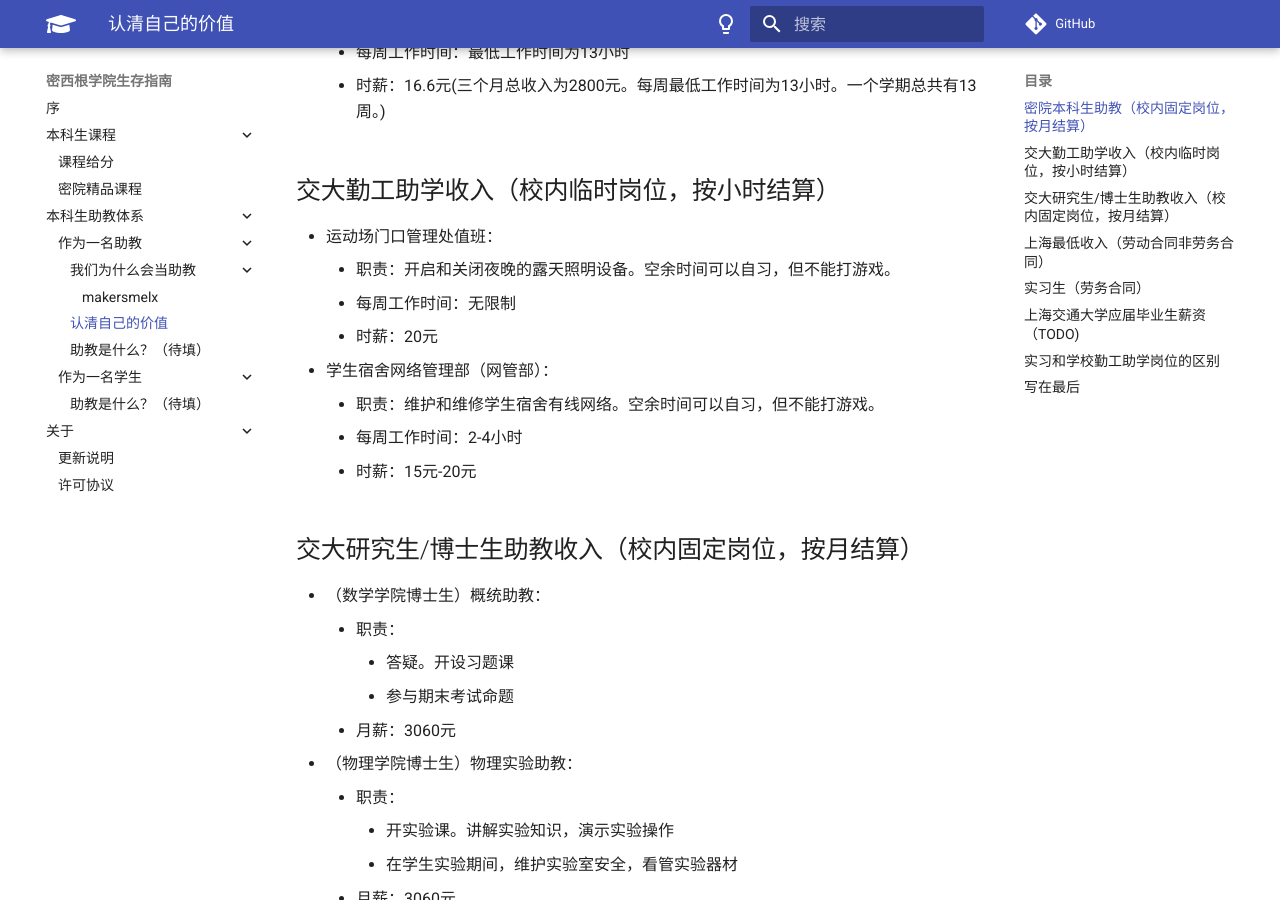
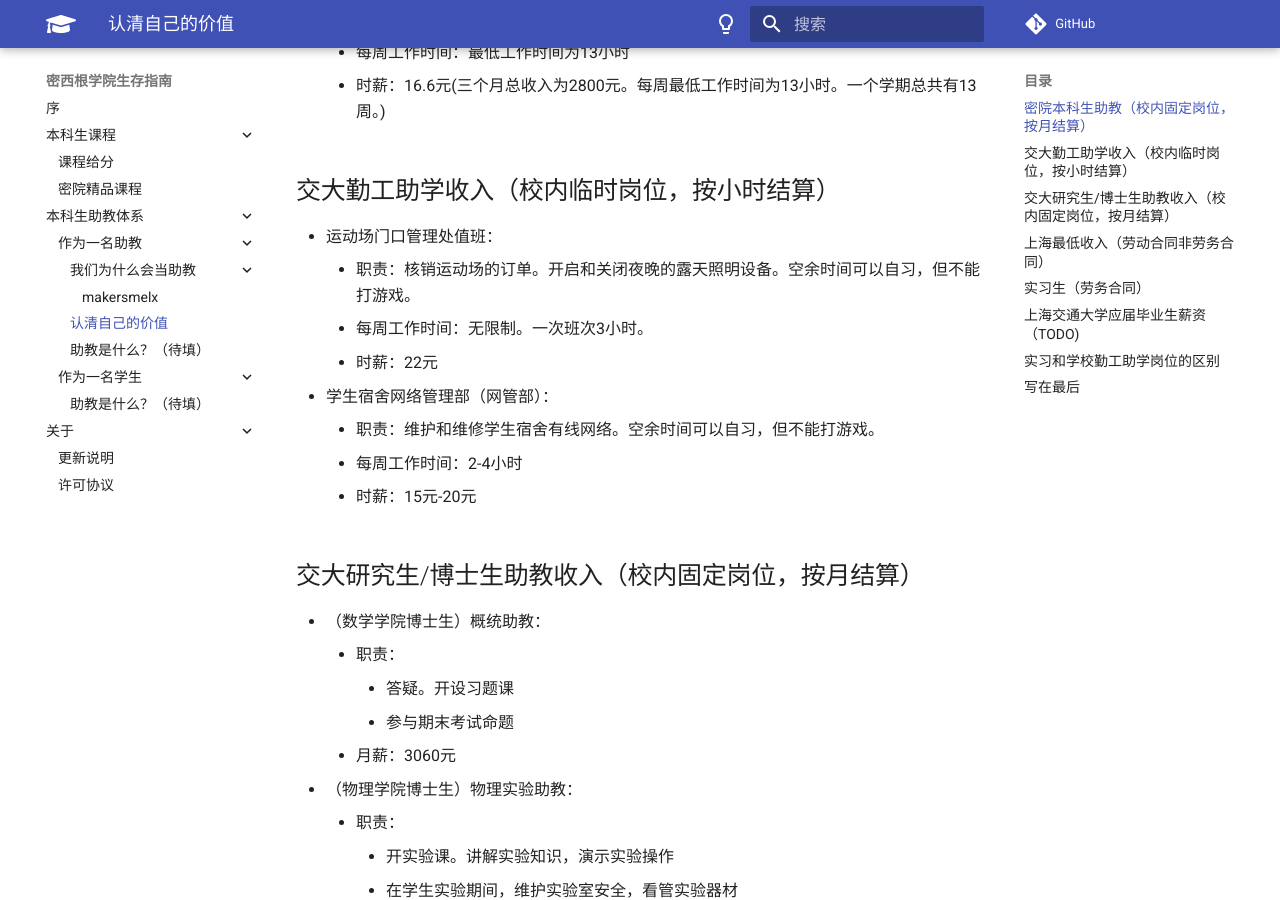
Before and after one commit to SurviveUMJI/SurviveUMJIManual, an MkDocs documentation site: the page built from docs/本科生助教体系/作为一名助教/认清自己的价值.md, in a window 1280 px wide and 900 px high, scrolled down 458 px. Built offline with MkDocs 1.6.1 and Material for MkDocs 9.7.7, drawn with Linux system fonts in a browser that asks for light colours; comment, search, counter and statistics services are not loaded.

Commit message:
doc(ta): update the description of other works

```diff
--- a/docs/本科生助教体系/作为一名助教/认清自己的价值.md
+++ b/docs/本科生助教体系/作为一名助教/认清自己的价值.md
@@ -14,9 +14,9 @@
 
 ## 交大勤工助学收入（校内临时岗位，按小时结算）
 - 运动场门口管理处值班：
-    - 职责：开启和关闭夜晚的露天照明设备。空余时间可以自习，但不能打游戏。
-    - 每周工作时间：无限制
-    - 时薪：20元
+    - 职责：核销运动场的订单。开启和关闭夜晚的露天照明设备。空余时间可以自习，但不能打游戏。
+    - 每周工作时间：无限制。一次班次3小时。
+    - 时薪：22元
 - 学生宿舍网络管理部（网管部）：
     - 职责：维护和维修学生宿舍有线网络。空余时间可以自习，但不能打游戏。
     - 每周工作时间：2-4小时
```
